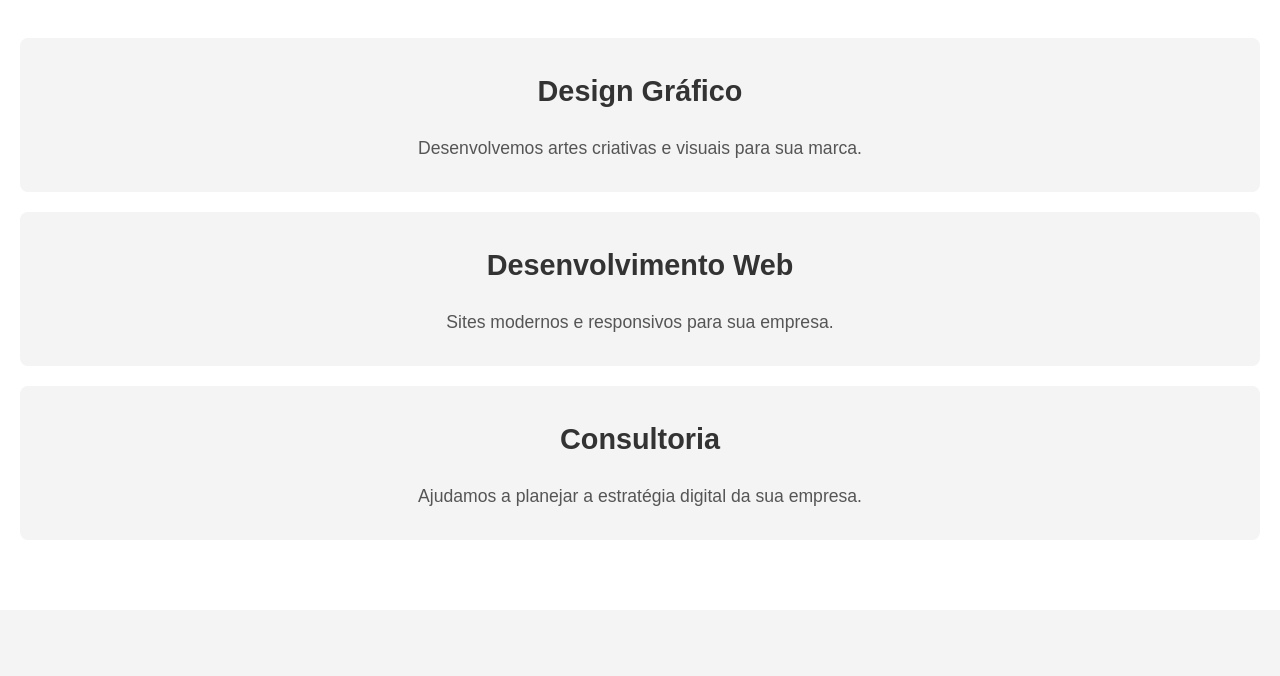
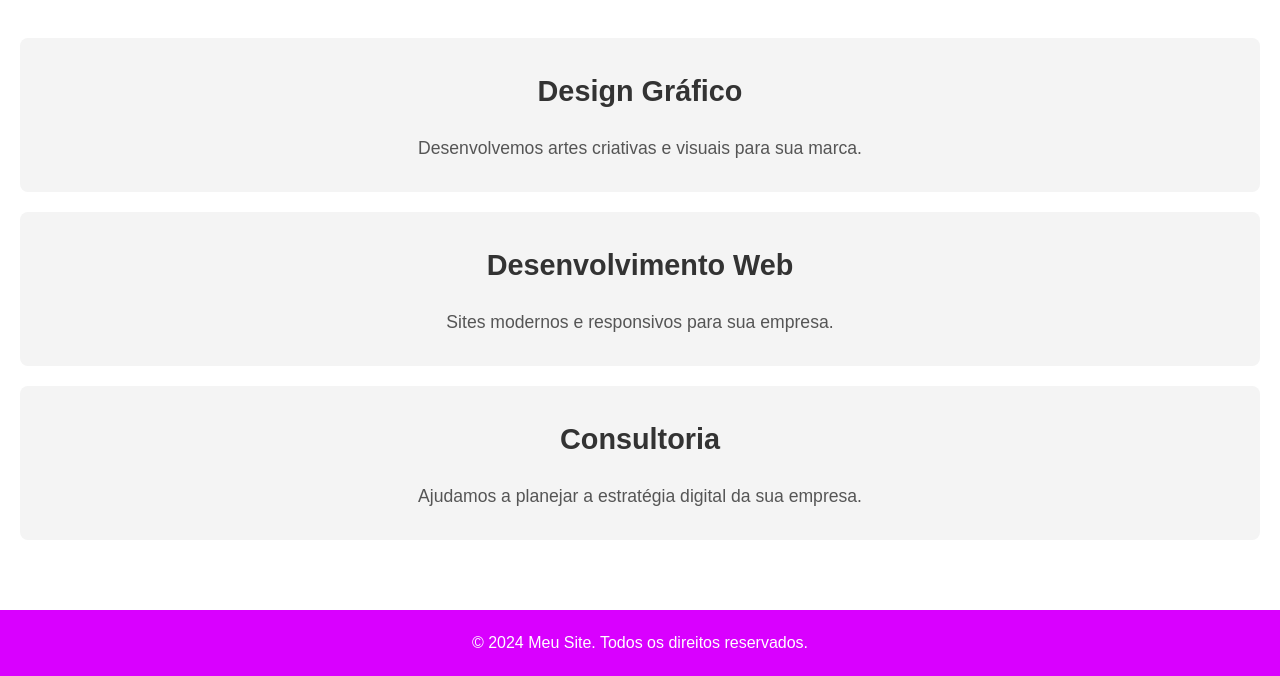
Before and after one commit to juliamistieri/atividade-branchs, a plain HTML site: page index.html in a window 1280 px wide. Shown: the part 593-1269 px from the top of the page. Before the commit the page ends 1203 px from the top, so only its background shows below. Drawn offline with Linux system fonts and the light colour scheme.

Commit message:
Update index.html

```diff
--- a/index.html
+++ b/index.html
@@ -7,6 +7,7 @@
     <link rel="stylesheet" href="style.css">
 </head>
 <body>
+    <!-- Cabeçalho com Navegação -->
     <header>
         <div class="container">
             <h1>Bem-vindo ao Meu Site!</h1>
@@ -20,6 +21,8 @@
             </nav>
         </div>
     </header>
+
+    <!-- Seção Hero com Botão de Chamada para Ação -->
     <section class="hero">
         <div class="container">
             <h2>Transforme Suas Ideias em Realidade</h2>
@@ -27,6 +30,8 @@
             <a href="#" class="btn-primary">Saiba Mais</a>
         </div>
     </section>
+
+    <!-- Seção de Serviços com Cards -->
     <section class="services">
         <div class="container">
             <h2>Nosso Trabalho</h2>
@@ -45,6 +50,11 @@
         </div>
     </section>
 
-
+    <!-- Rodapé -->
+    <footer>
+        <div class="container">
+            <p>&copy; 2024 Meu Site. Todos os direitos reservados.</p>
+        </div>
+    </footer>
 </body>
 </html>
```
